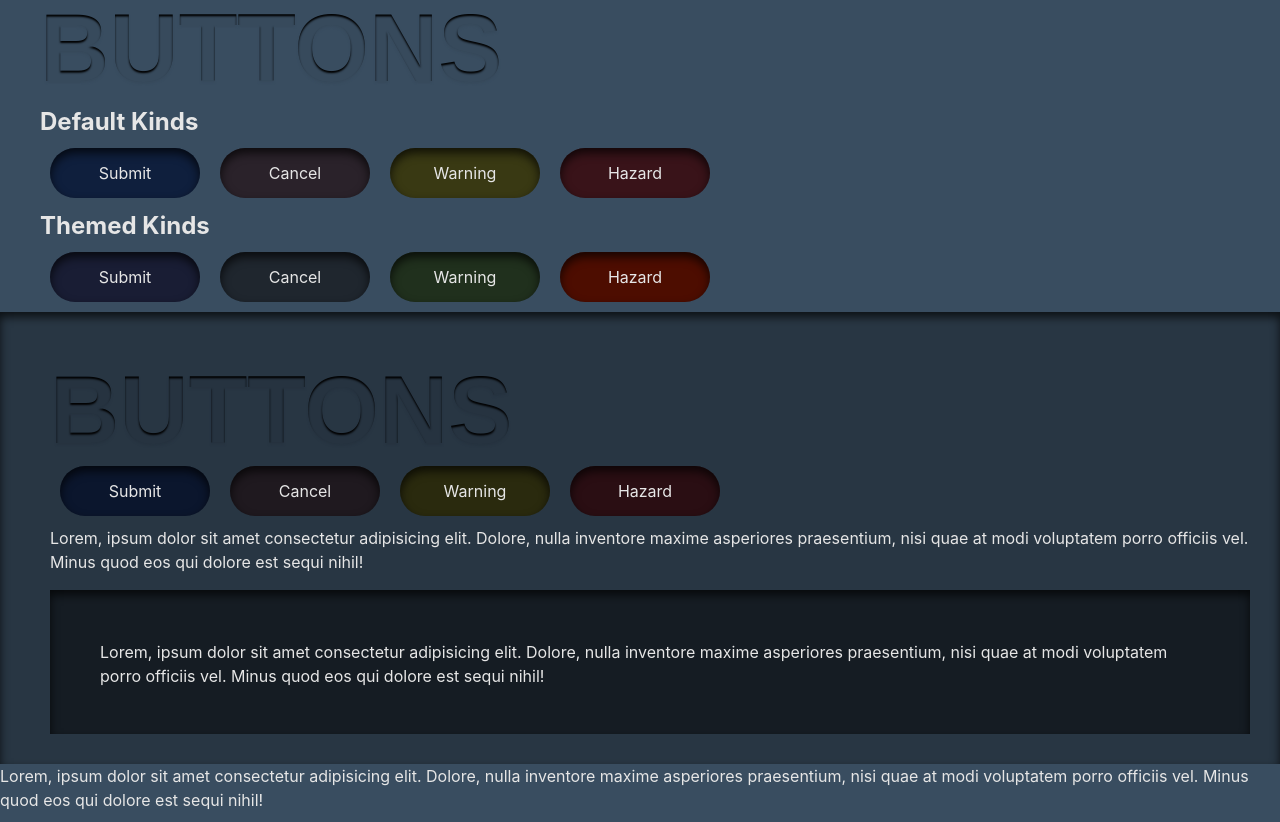
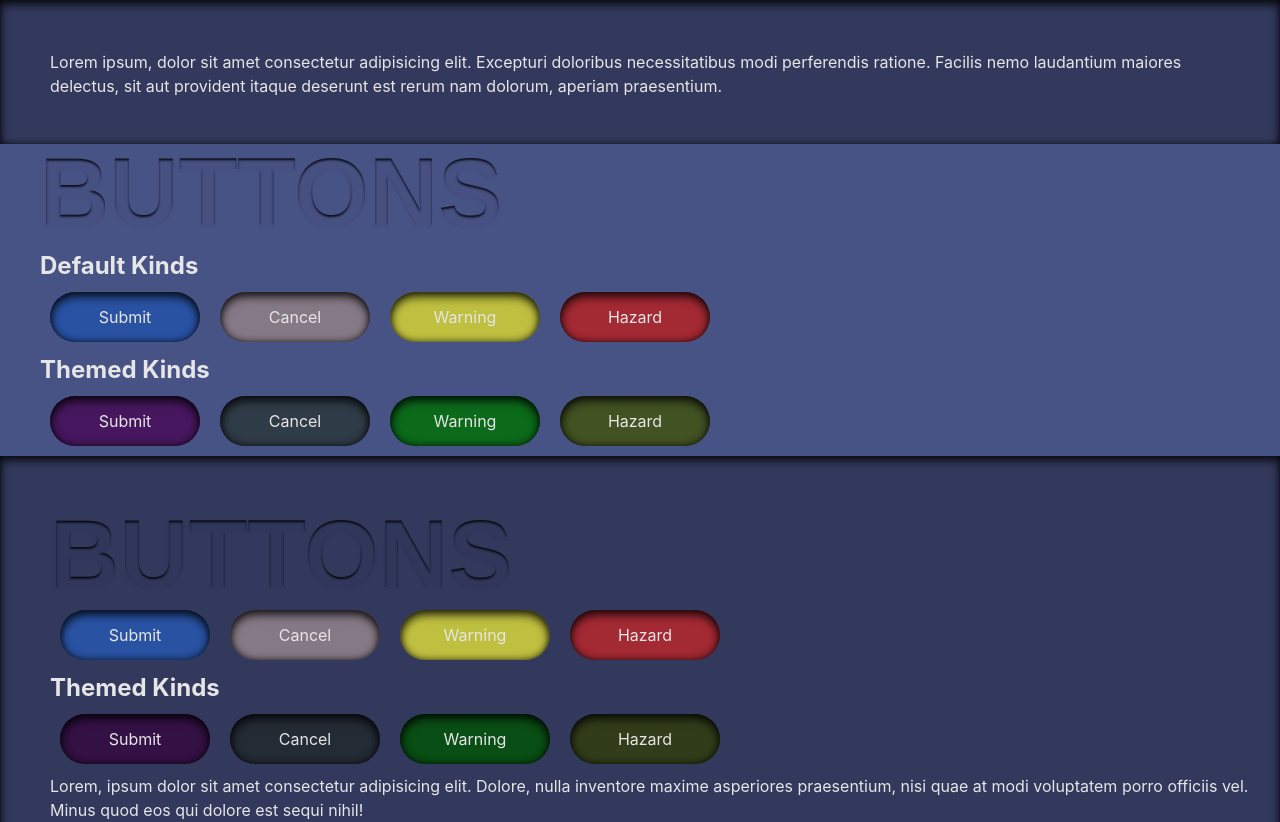
Before and after one commit to plurid/carved-ui, a React (Create React App) app: page / in a window 1280 px wide. Shown: the top 822 px of the page. Built offline with nearby package versions, Linux system fonts and the light colour scheme.

Commit message:
dev: buttons kind themed

```diff
--- a/src/examples/App.tsx
+++ b/src/examples/App.tsx
@@ -22,6 +22,8 @@ import {
     CarvedInput,
     CarvedMenuBar,
     CarvedSelector,
+
+    CarvedDoline,
 } from '../lib';
 
 
@@ -35,8 +37,12 @@ class App extends Component {
     render() {
         return (
             <CarvedApp
-                theme="ponton"
+                theme="hsl(230, 30%, 40%)"
             >
+                <CarvedDoline>
+                    <p>Lorem ipsum, dolor sit amet consectetur adipisicing elit. Excepturi doloribus necessitatibus modi perferendis ratione. Facilis nemo laudantium maiores delectus, sit aut provident itaque deserunt est rerum nam dolorum, aperiam praesentium.</p>
+                </CarvedDoline>
+
                 <CarvedContainer>
                     <CarvedH1 text="Buttons">
                     </CarvedH1>
@@ -105,9 +111,68 @@ class App extends Component {
                             kind="hazard"
                         />
 
+                        <h2>
+                            Themed Kinds
+                        </h2>
+                        <CarvedButton
+                            text="Submit"
+                            kind="acceptThemed"
+                        />
+                        <CarvedButton
+                            text="Cancel"
+                            kind="declineThemed"
+                        />
+                        <CarvedButton
+                            text="Warning"
+                            kind="warningThemed"
+                        />
+                        <CarvedButton
+                            text="Hazard"
+                            kind="hazardThemed"
+                        />
+
                         <p>Lorem, ipsum dolor sit amet consectetur adipisicing elit. Dolore, nulla inventore maxime asperiores praesentium, nisi quae at modi voluptatem porro officiis vel. Minus quod eos qui dolore est sequi nihil!</p>
 
                         <CarvedCard>
+                            <h2>Default Kinds</h2>
+                            <CarvedButton
+                                text="Submit"
+                                kind="accept"
+                            />
+                            <CarvedButton
+                                text="Cancel"
+                                kind="decline"
+                            />
+                            <CarvedButton
+                                text="Warning"
+                                kind="warning"
+                            />
+                            <CarvedButton
+                                text="Hazard"
+                                kind="hazard"
+                            />
+                            <br />
+
+                            <h2>
+                                Themed Kinds
+                            </h2>
+                            <CarvedButton
+                                text="Submit"
+                                kind="acceptThemed"
+                            />
+                            <CarvedButton
+                                text="Cancel"
+                                kind="declineThemed"
+                            />
+                            <CarvedButton
+                                text="Warning"
+                                kind="warningThemed"
+                            />
+                            <CarvedButton
+                                text="Hazard"
+                                kind="hazardThemed"
+                            />
+
                             <p>Lorem, ipsum dolor sit amet consectetur adipisicing elit. Dolore, nulla inventore maxime asperiores praesentium, nisi quae at modi voluptatem porro officiis vel. Minus quod eos qui dolore est sequi nihil!</p>
                         </CarvedCard>
                     </CarvedContainer>
--- a/src/lib/components/CarvedApp/index.tsx
+++ b/src/lib/components/CarvedApp/index.tsx
@@ -106,7 +106,6 @@ class CarvedApp extends Component<Partial<CarvedAppProperties>, CarvedAppState>
     }
 
     setHTMLBodyColors = (currentTheme: ThemeLevel) => {
-        document.querySelector('html')!.style.backgroundColor = currentTheme.backgroundColor;
         document.body.style.backgroundColor = currentTheme.backgroundColor;
         document.body.style.color = currentTheme.textColor;
     }
--- a/src/lib/components/CarvedH1/index.tsx
+++ b/src/lib/components/CarvedH1/index.tsx
@@ -8,7 +8,7 @@ const H1 = styled.h1`
     font-family: sans-serif;
     font-size: 6rem;
     word-break: break-all;
-    background-color: hsl(0, 0%, 0%);
+    background-color: hsla(0, 0%, 0%, 0.8);
     -webkit-background-clip: text;
     -moz-background-clip: text;
     background-clip: text;
--- a/src/lib/components/metaprimitive/CarvedStratum/index.tsx
+++ b/src/lib/components/metaprimitive/CarvedStratum/index.tsx
@@ -8,7 +8,9 @@ import { ThemeContext } from '../../CarvedApp';
 const Div = styled.div`
     background-color: ${props => props.theme.backgroundColor};
     /* box-shadow: inset 0 5px 10px 0 rgba(0, 0, 0, 0.7); */
-    box-shadow: inset ${props => props.theme.shadowPosition} 10px 0 rgba(0, 0, 0, 0.7);
+    box-shadow: inset ${props => props.theme.shadowPosition} 10px 0 rgba(0, 0, 0, 0.7),
+                inset 0px -1px 10px -3px rgba(0, 0, 0, 0.7),
+                inset 0px 1px 10px -3px rgba(0, 0, 0, 0.7);
     border: none;
     color: ${props => props.theme.textColor};
     padding: 50px;
--- a/src/lib/index.ts
+++ b/src/lib/index.ts
@@ -38,4 +38,7 @@ export {
     CarvedInput,
     CarvedMenuBar,
     CarvedSelector,
+
+
+    CarvedCard as CarvedDoline,
 };
--- a/src/lib/themes/index.ts
+++ b/src/lib/themes/index.ts
@@ -74,16 +74,22 @@ export function createTheme(themeParameters: any): Theme {
 
         (theme[i] as ThemeLevel) = {
             backgroundColor: `hsl(${hue}, ${saturation}%, ${reducedLightness}%)`,
-            backgroundColorAccept: `hsl(${220}, ${60}%, ${reducedLightness}%)`,
-            backgroundColorAcceptThemed: `hsl(${hue + 20}, ${saturation + 10}%, ${reducedLightness}%)`,
-            backgroundColorDecline: `hsl(${300}, ${10}%, ${reducedLightness}%)`,
-            backgroundColorDeclineThemed: `hsl(${hue}, ${20}%, ${reducedLightness}%)`,
-            backgroundColorWarning: `hsl(${60}, ${50}%, ${reducedLightness}%)`,
-            backgroundColorWarningThemed: `hsl(${hue - 100}, ${saturation}%, ${reducedLightness}%)`,
-            backgroundColorHazard: `hsl(${350}, ${50}%, ${reducedLightness}%)`,
-            backgroundColorHazardThemed: `hsl(${hue - 200}, ${saturation + 100}%, ${reducedLightness}%)`,
+
+            backgroundColorAccept: `hsl(${220}, ${60}%, ${40}%)`,
+            backgroundColorAcceptThemed: `hsl(${hue + 50}, ${saturation + 30}%, ${reducedLightness + 3}%)`,
+
+            backgroundColorDecline: `hsl(${300}, ${5}%, ${50}%)`,
+            backgroundColorDeclineThemed: `hsl(${hue - 20}, ${saturation - 10}%, ${reducedLightness + 3}%)`,
+
+            backgroundColorWarning: `hsl(${60}, ${50}%, ${50}%)`,
+            backgroundColorWarningThemed: `hsl(${hue - 100}, ${saturation + 50}%, ${reducedLightness + 3}%)`,
+
+            backgroundColorHazard: `hsl(${355}, ${60}%, ${40}%)`,
+            backgroundColorHazardThemed: `hsl(${hue - 150}, ${saturation + 10}%, ${reducedLightness + 3}%)`,
+
             textColor: `hsl(0, 0%, ${invertedLightness}%)`,
             textColorCarved: `hsl(${hue}, ${saturation}%, ${reducedLightness - 1}%)`,
+
             shadowPosition: `${horizontalShadowPosition}px ${verticalShadowPosition}px`,
         };
     }
@@ -142,19 +148,19 @@ type DefaultTheme = {
 const defaultThemes: DefaultTheme[] = [
     {
         name: 'night',
-        color: 'hsl(0, 0%, 10%)',
+        color: 'hsl(210, 0%, 10%)',
     },
     {
         name: 'dusk',
-        color: 'hsl(0, 0%, 20%)',
+        color: 'hsl(210, 0%, 20%)',
     },
     {
         name: 'dawn',
-        color: 'hsl(0, 0%, 70%)',
+        color: 'hsl(210, 0%, 70%)',
     },
     {
         name: 'light',
-        color: 'hsl(0, 0%, 100%)',
+        color: 'hsl(210, 0%, 100%)',
     },
     {
         name: 'ponton',
```
